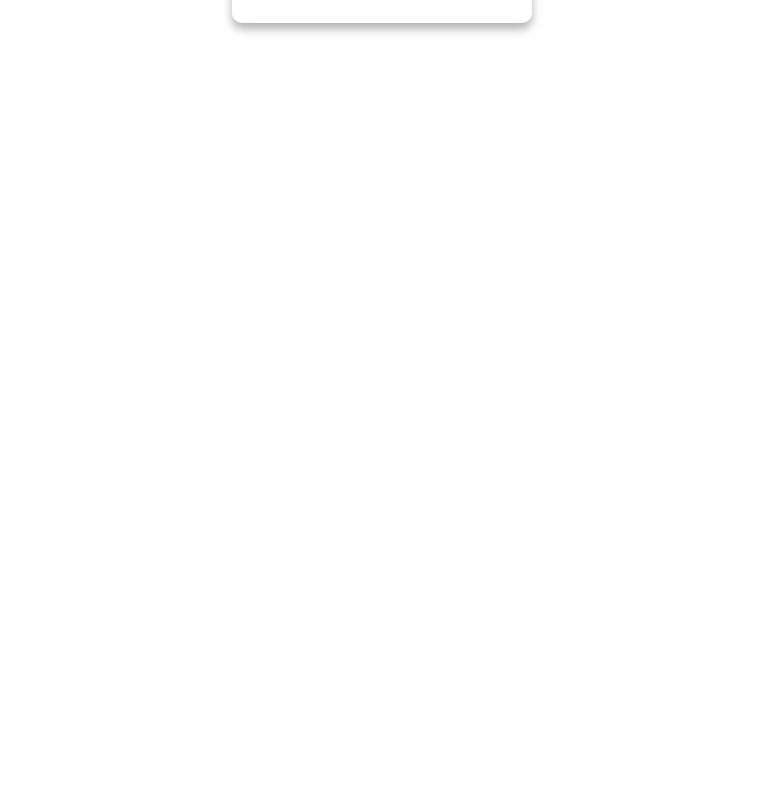
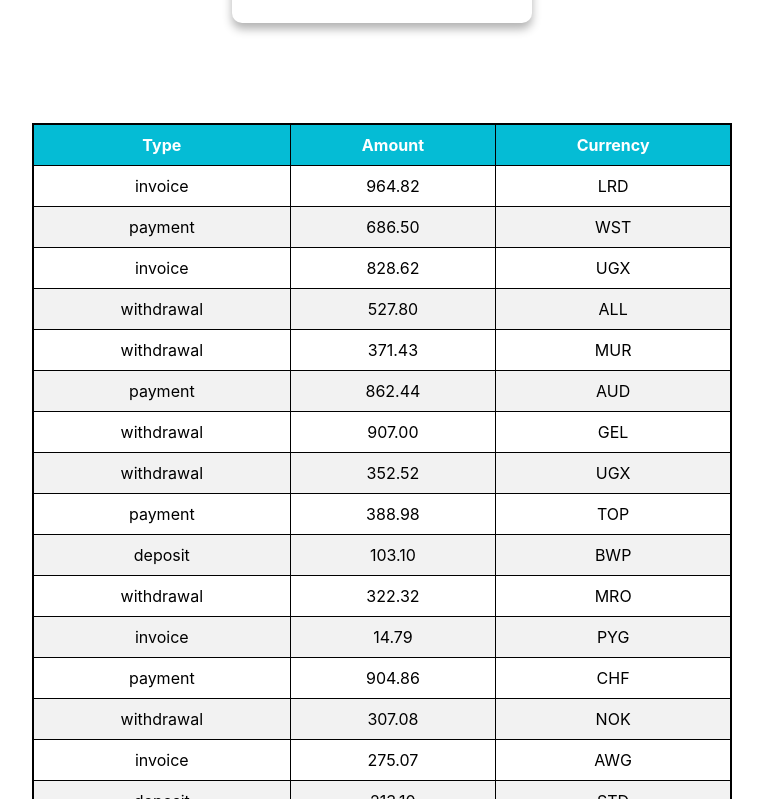
Before and after one commit to DanikJA/goit-react-hw-01-components, a React (Create React App) app: page / in a window 1280 px wide. Shown: the part 1721-2520 px from the top of the page, without its empty margins (258-1021 px from the left). Before the commit the page ends 1844 px from the top, so only its background shows below. Built offline with nearby package versions, Linux system fonts and the light colour scheme.

Commit message:
Completed the lust task about transactions

```diff
--- a/src/components/App.jsx
+++ b/src/components/App.jsx
@@ -7,6 +7,8 @@ import data from './Data/data.json';
 import { FriendList } from './Friends/Friends';
 import friends from './Data/friends.json';
 
+import { TransactionHistory } from './Transactions/Transaction';
+import transactions from './Data/transactions.json';
 
 export const App = () => {
   return (
@@ -20,8 +22,8 @@ export const App = () => {
       />
 
   <Statistics title="Upload stats" stats={data} />
-
-  <FriendList friends={friends}/>
+  <FriendList friends={friends} />
+  <TransactionHistory items={transactions} />;
   </div>
   )
 };
--- a/src/components/Transactions/Transaction.jsx
+++ b/src/components/Transactions/Transaction.jsx
@@ -0,0 +1,25 @@
+import { TransactionHistoryElement } from './Transaction.styled';
+
+export const TransactionHistory = ({items}) => {
+    return (
+<TransactionHistoryElement>
+  <thead>
+    <tr>
+      <th>Type</th>
+      <th>Amount</th>
+      <th>Currency</th>
+    </tr>
+  </thead>
+  <tbody>
+    {items.map(({ id, type, amount, currency }) => (
+    <tr key={id}>
+      <td>{type}</td>
+      <td>{amount}</td>
+      <td>{currency}</td>
+    </tr>
+  ))}
+
+  </tbody>
+</TransactionHistoryElement>
+    )
+}
--- a/src/components/Transactions/Transaction.styled.jsx
+++ b/src/components/Transactions/Transaction.styled.jsx
@@ -0,0 +1,32 @@
+import styled from 'styled-components';
+
+export const TransactionHistoryElement = styled.table`
+    width:700px;
+    border: 2px solid black;
+    margin: 60px auto;
+    padding: 10px;
+    border-collapse: collapse;
+
+    & th,
+    & td{
+         padding: 10px;
+         text-align: center;
+         border-bottom: 1px solid black;
+    }
+
+    & th {
+      color: white;
+      background-color: #05bcd5;
+      font-weight: bold;
+      border: 1px solid black;
+
+    }
+
+    & tr:nth-child(even) {
+    background-color: #f2f2f2;
+  }
+
+   & td {
+    border: 1px solid black;
+  }
+`
```
